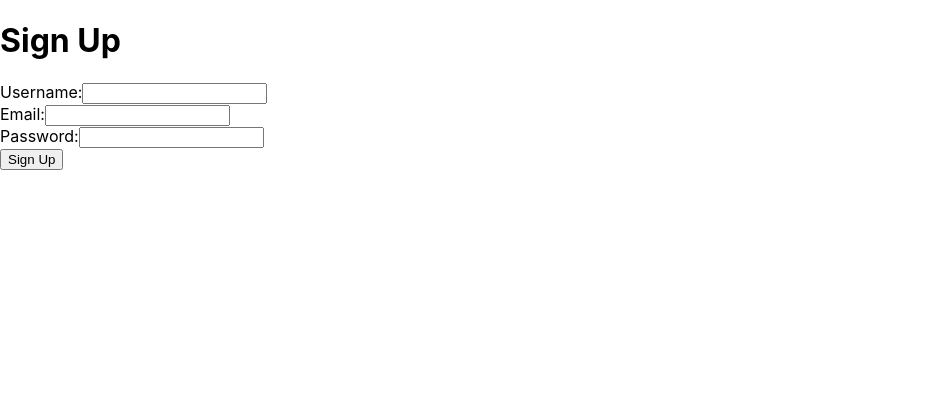
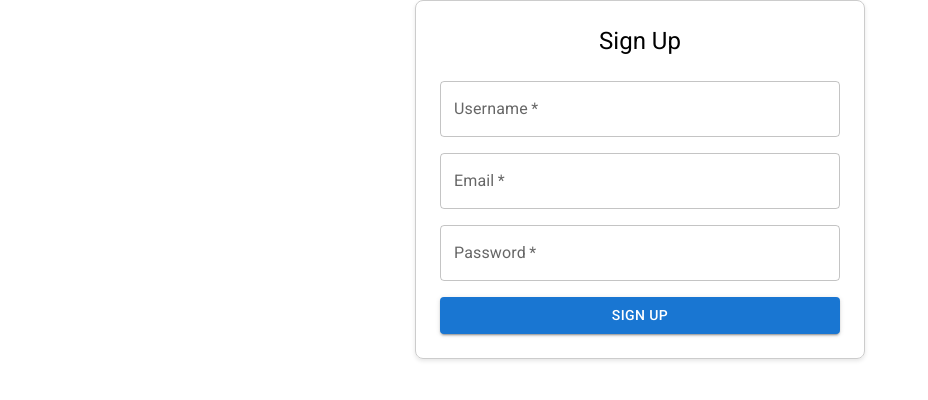
Before and after one commit to arnavahire/react_frontend, a React (Create React App) app: page /signup in a window 1280 px wide. Shown: the top 400 px of the page, without its empty margins (0-928 px from the left). Built offline with nearby package versions, Linux system fonts and the light colour scheme.

Commit message:
completing functionalities creating post, signing up for instagram app

```diff
--- a/package.json
+++ b/package.json
@@ -4,6 +4,10 @@
   "private": true,
   "proxy": "http://localhost:8080",
   "dependencies": {
+    "@emotion/react": "^11.13.3",
+    "@emotion/styled": "^11.13.0",
+    "@mui/icons-material": "^6.1.4",
+    "@mui/material": "^6.1.4",
     "@testing-library/jest-dom": "^5.17.0",
     "@testing-library/react": "^13.4.0",
     "@testing-library/user-event": "^13.5.0",
--- a/public/index.html
+++ b/public/index.html
@@ -15,6 +15,7 @@
       user's mobile device or desktop. See https://developers.google.com/web/fundamentals/web-app-manifest/
     -->
     <link rel="manifest" href="%PUBLIC_URL%/manifest.json" />
+    <link rel="stylesheet" href="https://fonts.googleapis.com/css?family=Roboto:300,400,500,700&display=swap" />
     <!--
       Notice the use of %PUBLIC_URL% in the tags above.
       It will be replaced with the URL of the `public` folder during the build.
--- a/src/components/Post/CreatePost/CreatePost.js
+++ b/src/components/Post/CreatePost/CreatePost.js
@@ -1,13 +1,18 @@
 import React, { useState } from 'react';
+import { useNavigate } from 'react-router-dom';
 import axios from 'axios';
+import { TextField, Button, Box, Typography } from '@mui/material';
 
 const CreatePost = () => {
     const [caption, setCaption] = useState('');
     const [imageUrl, setImageUrl] = useState('');
+    const [isTextVisible, setIsTextVisible] = useState(false);
+    const navigate = useNavigate();
 
     const handleSubmit = async (e) => {
         e.preventDefault();
         const user = JSON.parse(sessionStorage.getItem('user'));
+
         try {
             const response = await axios.post('/posts', {
                 user,
@@ -16,29 +21,56 @@ const CreatePost = () => {
             });
             console.log('Post created:', response.data);
             // Optionally reset the form or show success message
+            setCaption('');
+            setImageUrl('');
+
+            setIsTextVisible(!isTextVisible);
+
         } catch (error) {
             console.error('Error creating post:', error);
         }
     };
 
+    const BackToDashboard = () => {
+        navigate('/dashboard')
+    }
+
     return (
-        <form onSubmit={handleSubmit}>
-            <input
-                type="text"
-                placeholder="Caption"
+        <Box
+            component="form"
+            onSubmit={handleSubmit}
+            sx={{ display: 'flex', flexDirection: 'column', maxWidth: 400, margin: 'auto' }}
+        >
+            <Typography variant="h4" component="h1" sx={{ mb: 2 }}>
+                Create Post
+            </Typography>
+            <TextField
+                label="Caption"
+                variant="outlined"
                 value={caption}
                 onChange={(e) => setCaption(e.target.value)}
                 required
+                sx={{ mb: 2 }} // Margin bottom
             />
-            <input
-                type="text"
-                placeholder="Image URL"
+            <TextField
+                label="Image URL"
+                variant="outlined"
                 value={imageUrl}
                 onChange={(e) => setImageUrl(e.target.value)}
                 required
+                sx={{ mb: 2 }} // Margin bottom
             />
-            <button type="submit">Create Post</button>
-        </form>
+            <Button variant="contained" color="primary" type="submit">
+                Create Post
+            </Button>
+
+            {isTextVisible && (
+                <><Typography variant="h5" component="h2" textAlign="center" gutterBottom>
+                    Post Successfully Uploaded!
+                </Typography>
+                <Button onClick={BackToDashboard}>Back to Dashboard</Button></>
+            )}
+        </Box>
     );
 };
 
--- a/src/components/User/SignIn.js
+++ b/src/components/User/SignIn.js
@@ -1,12 +1,12 @@
 import React, { useState } from 'react';
 import axios from 'axios';
 import { useNavigate } from 'react-router-dom';
-import SignUp from './SignUp';
+import { TextField, Button, Typography, Container, Box } from '@mui/material';
 
 const SignIn = () => {
     const [email, setEmail] = useState('');
     const [password, setPassword] = useState('');
-    const navigate = useNavigate(); // Get the navigate function from useNavigate
+    const navigate = useNavigate();
 
     const handleSubmit = async (e) => {
         e.preventDefault();
@@ -16,53 +16,68 @@ const SignIn = () => {
                 password,
             });
 
-            // for viewing the logs on front end
             console.log('User signed in:', response.data);
-
             sessionStorage.setItem('user', JSON.stringify(response.data));
-
-            // Handle successful login, e.g., store user data or redirect
             navigate('/dashboard');
-
         } catch (error) {
             console.error('Error during sign-in:', error);
         }
     };
 
-    const SignUp = () => {
-        navigate('/signup')
-    }
+    const handleSignUp = () => {
+        navigate('/signup');
+    };
 
     return (
-        <div>
-            <h1>Sign In</h1>
-            <form onSubmit={handleSubmit}>
-                <div>
-                    <label>Email:</label>
-                    <input
+        <Container maxWidth="sm">
+            <Box sx={{ mt: 5, p: 3, boxShadow: 3, borderRadius: 2 }}>
+                <Typography variant="h4" align="center" gutterBottom>
+                    Sign In
+                </Typography>
+                <form onSubmit={handleSubmit}>
+                    <TextField
+                        label="Email"
+                        variant="outlined"
+                        fullWidth
+                        margin="normal"
                         type="email"
                         value={email}
                         onChange={(e) => setEmail(e.target.value)}
                         required
                     />
-                </div>
-                <div>
-                    <label>Password:</label>
-                    <input
+                    <TextField
+                        label="Password"
+                        variant="outlined"
+                        fullWidth
+                        margin="normal"
                         type="password"
                         value={password}
                         onChange={(e) => setPassword(e.target.value)}
                         required
                     />
-                </div>
-                <button type="submit">Sign In</button>
-            </form>
-
-            <h4>Not a user? Sign up!</h4>
-
-            <button onClick={navigate('/signup')}>Sign Up</button>
-
-        </div>
+                    <Button
+                        variant="contained"
+                        color="primary"
+                        type="submit"
+                        fullWidth
+                        sx={{ mt: 2, mb: 2 }}
+                    >
+                        Sign In
+                    </Button>
+                </form>
+                <Typography variant="body1" align="center" gutterBottom>
+                    Not a user? Sign up!
+                </Typography>
+                <Button
+                    variant="outlined"
+                    color="secondary"
+                    onClick={handleSignUp}
+                    fullWidth
+                >
+                    Sign Up
+                </Button>
+            </Box>
+        </Container>
     );
 };
 
--- a/src/components/User/SignUp.js
+++ b/src/components/User/SignUp.js
@@ -1,10 +1,14 @@
 import React, { useState } from 'react';
 import axios from 'axios';
+import { useNavigate } from 'react-router-dom';
+import { TextField, Button, Box, Typography } from '@mui/material';
 
 const SignUp = () => {
     const [username, setUsername] = useState('');
     const [email, setEmail] = useState('');
     const [password, setPassword] = useState('');
+    const [isTextVisible, setIsTextVisible] = useState(false);
+    const navigate = useNavigate();
 
     const handleSubmit = async (e) => {
         e.preventDefault();
@@ -14,46 +18,87 @@ const SignUp = () => {
                 email,
                 password,
             });
+
+            setIsTextVisible(!isTextVisible);
+
+            setUsername("");
+            setEmail("");
+            setPassword("");
+
             console.log('User registered:', response.data);
+
             // Optionally reset the form or redirect the user
         } catch (error) {
             console.error('Error during sign-up:', error);
         }
     };
 
+    const SignInAfterSignUp = () => {
+        navigate('/')
+    }
+
     return (
         <div>
-            <h1>Sign Up</h1>
-            <form onSubmit={handleSubmit}>
-                <div>
-                    <label>Username:</label>
-                    <input
-                        type="text"
+
+
+            <Box
+                component="form"
+                onSubmit={handleSubmit}
+                sx={{
+                    display: 'flex',
+                    flexDirection: 'column',
+                    gap: 2,
+                    maxWidth: 400,
+                    margin: 'auto',
+                    padding: 3,
+                    border: '1px solid #ccc',
+                    borderRadius: 2,
+                    boxShadow: '0 2px 4px rgba(0, 0, 0, 0.1)',
+                }}
+            >
+                <Typography variant="h5" component="h2" textAlign="center" gutterBottom>
+                    Sign Up
+                </Typography>
+                <TextField
+                    label="Username"
+                    name="username"
+                    variant="outlined"
+                    fullWidth
+                    required
                     value={username}
                     onChange={(e) => setUsername(e.target.value)}
+                />
+                <TextField
+                    label="Email"
+                    name="email"
+                    type="email"
+                    variant="outlined"
+                    fullWidth
                     required
-                    />
-                </div>
-                <div>
-                    <label>Email:</label>
-                    <input
-                        type="email"
                     value={email}
                     onChange={(e) => setEmail(e.target.value)}
+                />
+                <TextField
+                    label="Password"
+                    name="password"
+                    type="password"
+                    variant="outlined"
+                    fullWidth
                     required
-                    />
-                </div>
-                <div>
-                    <label>Password:</label>
-                    <input
-                        type="password"
                     value={password}
                     onChange={(e) => setPassword(e.target.value)}
-                        required
                 />
-                </div>
-                <button type="submit">Sign Up</button>
-            </form>
+                <Button variant="contained" color="primary" type="submit" fullWidth>
+                    Sign Up
+                </Button>
+
+                {isTextVisible && (
+                    <><Typography variant="h5" component="h2" textAlign="center" gutterBottom>
+                        Registration Successful!
+                    </Typography>
+                    <Button onClick={SignInAfterSignUp}>Sign In</Button></>
+                )}
+            </Box>
         </div>
     );
 };
```
Also changed, not shown: src/App.js (+0 -20 lines), src/components/Dashboard/Dashboard.js (+17 -4 lines), src/components/PostList.js (+30 -9 lines), 1 other file (tests, documents, lock files or other folders). Lines whose indentation alone changed are shown as unchanged.
